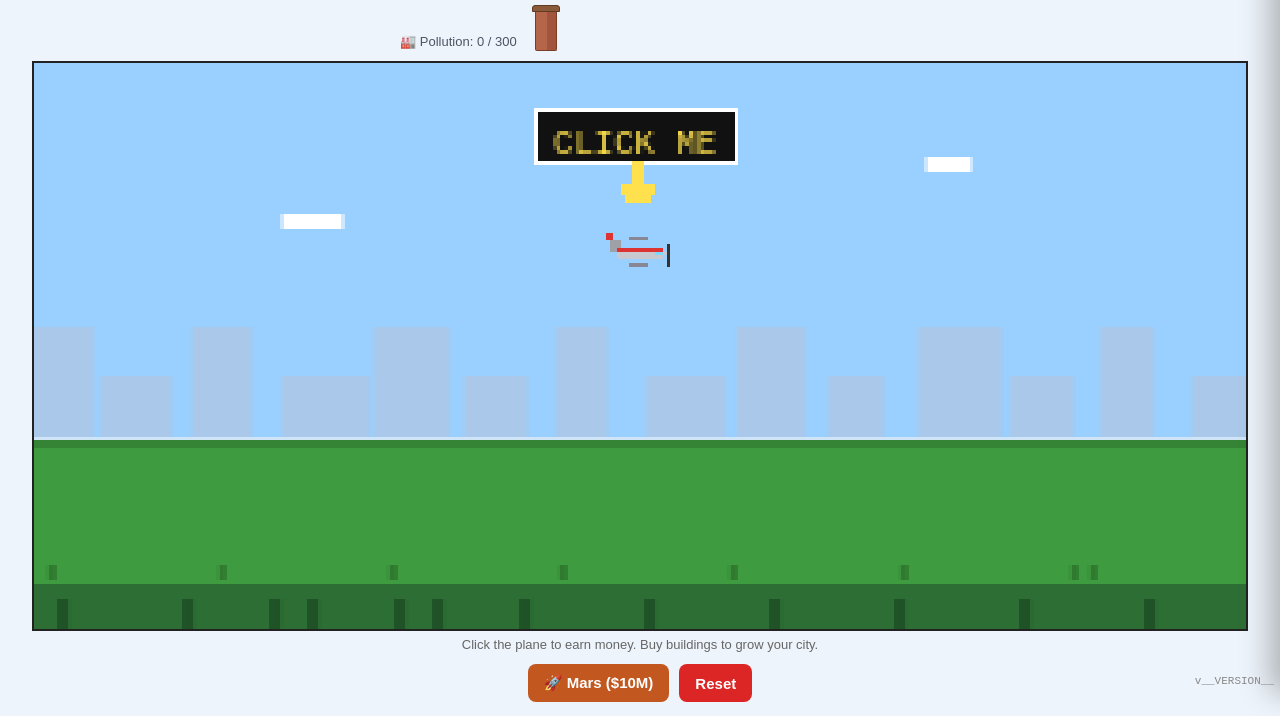
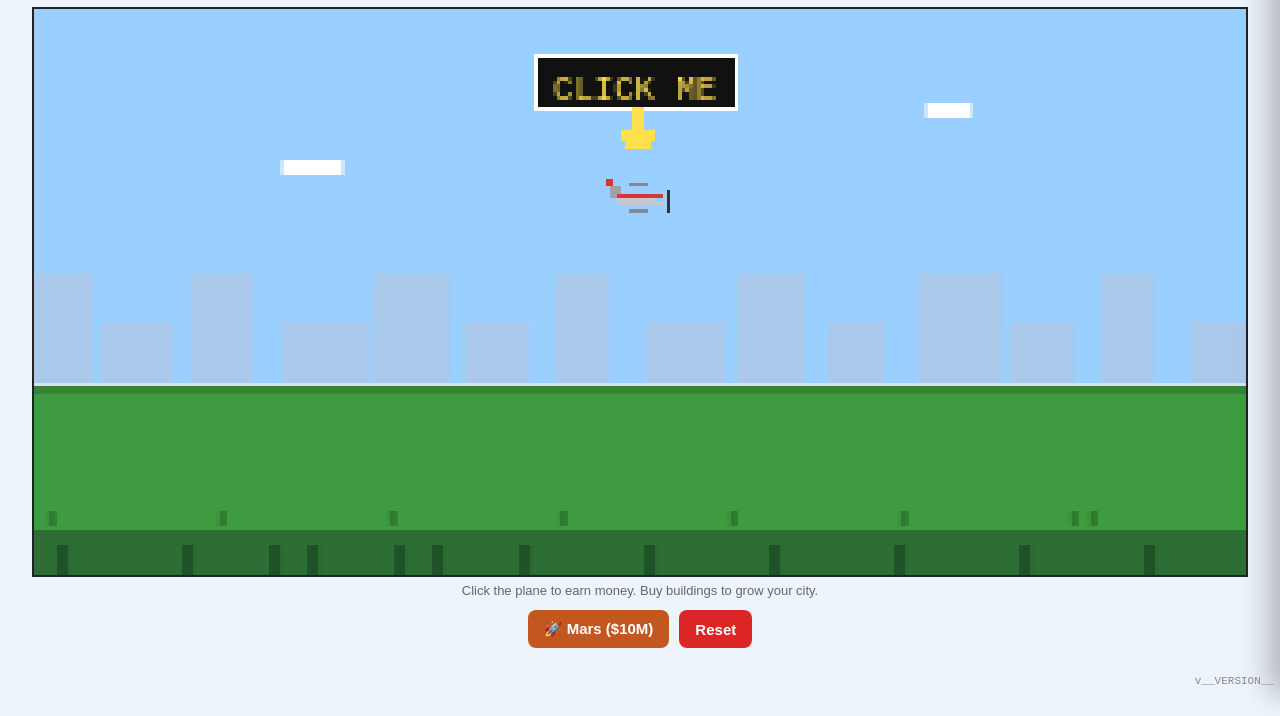
Before and after one commit to callenflynn/clicker, a plain HTML site: page index.html in a window 1280 px wide. Shown: the part 107-823 px from the top of the page. After the commit the page ends 800 px from the top, so only its background shows below. Drawn offline with Linux system fonts and the light colour scheme.

Commit message:
Remove pollution meter, make rebirth money-based with scaling cost
Remove the smokestack pollution meter entirely (pollution mechanics
still affect income). Rebirth now costs money instead of pollution,
starting at $10M and scaling 10x per rebirth.

🤖 Generated with Codebuff
Co-Authored-By: Codebuff <noreply@codebuff.com>

```diff
--- a/index.html
+++ b/index.html
@@ -10,14 +10,6 @@
     <h1>clih</h1>
     <div id="money">$0</div>
     <div id="income">$0 / sec</div>
-    <div id="pollutionMeter">
-        <div class="pm-head">🏭 Pollution: <span id="pmValue">0</span></div>
-        <div class="stack">
-            <div class="puffs" id="pmPuffs"><span class="puff p1"></span><span class="puff p2"></span><span class="puff p3"></span></div>
-            <div class="stack-cap"></div>
-            <div class="stack-body"><div id="pmFill"></div></div>
-        </div>
-    </div>
     <canvas id="scene" width="320" height="150"></canvas>
     <div class="hint">Click the plane to earn money. Buy buildings to grow your city.</div>
 
--- a/script.js
+++ b/script.js
@@ -78,9 +78,8 @@ let state = {
 
 // Building milestones: doubling that building type's income at these ownership counts
 const MILESTONES = [25, 50, 100, 200];
-// Rebirth: clean the planet for a permanent +25% income each time, but the
-// Earth pollution required for the next rebirth keeps growing.
-const REBIRTH_BASE = 300;
+// Rebirth: reset for a permanent +25% income bonus. Cost scales up each time.
+const REBIRTH_BASE = 1e7;
 // Click combo: clicking within the window builds a temporary click multiplier
 const COMBO_WINDOW = 2500;
 const COMBO_CAP = 30;
@@ -128,9 +127,7 @@ const ACHIEVEMENTS = [
 
 const moneyEl = document.getElementById('money');
 const incomeEl = document.getElementById('income');
-const pollutionMeterEl = document.getElementById('pollutionMeter');
-const pmValueEl = document.getElementById('pmValue');
-const pmFillEl = document.getElementById('pmFill');
+
 const shopItemsEl = document.getElementById('shopItems');
 const buyModesEl = document.getElementById('buyModes');
 const statsEl = document.getElementById('stats');
@@ -142,7 +139,6 @@ const shopToggle = document.getElementById('shopToggle');
 const shopClose = document.getElementById('shopClose');
 const rebirthInfoEl = document.getElementById('rebirthInfo');
 const rebirthBtn = document.getElementById('rebirthBtn');
-const pmPuffsEl = document.getElementById('pmPuffs');
 const canvas = document.getElementById('scene');
 const ctx = canvas.getContext('2d');
 const clickSoundEl = document.getElementById('clickSound');
@@ -312,10 +308,10 @@ function earthPollutionLevel() {
 }
 function rebirthRequirement(n) {
     const r = n === undefined ? state.rebirths : n;
-    return REBIRTH_BASE * Math.pow(2, r);
+    return REBIRTH_BASE * Math.pow(10, r);
 }
 function rebirthProgress() {
-    return Math.min(earthPollution() / rebirthRequirement(), 1);
+    return Math.min(state.money / rebirthRequirement(), 1);
 }
 function smoothPollutionLevel() {
     return easedPollution;
@@ -540,8 +536,8 @@ document.addEventListener('keydown', (e) => {
 // ---- rebirth ----
 function doRebirth() {
     const need = rebirthRequirement();
-    if (earthPollution() < need) return;
-    if (!confirm('Rebirth for +25% permanent income?\n\nThis cleans Earth\'s smog but resets money, buildings, and click power. Your next rebirth needs ' + rebirthRequirement(state.rebirths + 1) + ' Earth pollution.')) return;
+    if (state.money < need) return;
+    if (!confirm('Rebirth for +25% permanent income?\n\nThis resets money, buildings, and click power. Your next rebirth costs $' + fmt(rebirthRequirement(state.rebirths + 1)) + '.')) return;
     state.rebirths++;
     state.money = 0;
     state.clickPower = 1;
@@ -756,7 +752,7 @@ function update() {
 
     const rNeed = rebirthRequirement();
     const rp = rebirthProgress();
-    rebirthInfoEl.textContent = state.rebirths + ' rebirth' + (state.rebirths === 1 ? '' : 's') + ' · +' + (state.rebirths * 25) + '% income' + (rp >= 1 ? ' — ready to rebirth!' : ' — needs ' + rNeed + ' Earth pollution');
+    rebirthInfoEl.textContent = state.rebirths + ' rebirth' + (state.rebirths === 1 ? '' : 's') + ' · +' + (state.rebirths * 25) + '% income' + (rp >= 1 ? ' — ready!' : ' — $' + fmt(rNeed) + ' needed');
     rebirthBtn.disabled = rp < 1;
 
     updateMeta();
@@ -782,13 +778,6 @@ function updateMeta() {
         '<div><span class="stat-label">Income bonus:</span> +' + Math.round((incomeMult() - 1) * 100) + '%</div>' +
         '<div><span class="stat-label">Pollution:</span> ' + pollution() + (pollution() > 0 ? ' (-' + Math.round(pollutionPenalty() * 100) + '% income)' : '') + '</div>';
 
-    // Earth pollution meter (visible only on Earth) — a smokestack that fills
-    // toward the current rebirth requirement.
-    const ep = earthPollution();
-    pollutionMeterEl.classList.toggle('visible', currentMap === 'earth');
-    pmValueEl.textContent = ep + ' / ' + rebirthRequirement();
-    pmFillEl.style.height = Math.round(Math.min(earthPollution() / 300, 1) * 100) + '%';
-    pmPuffsEl.style.opacity = Math.min(ep / 60, 1).toFixed(2);
 
     achievementsEl.innerHTML =
         '<h3>Achievements (' + state.achievements.length + '/' + ACHIEVEMENTS.length + ')</h3>' +
--- a/style.css
+++ b/style.css
@@ -4,87 +4,6 @@ button { padding: 10px 16px; font-size: 15px; cursor: pointer; }
 button:disabled { opacity: 0.5; cursor: not-allowed; }
 #money { font-size: 26px; margin: 4px; }
 #income { color: #555; margin-bottom: 8px; }
-#pollutionMeter {
-    display: none;
-    margin: 6px auto 0;
-    width: min(100%, calc((100vh - 230px) * 320 / 150));
-    max-width: 480px;
-    font-size: 13px;
-    color: #4b5563;
-    text-align: left;
-}
-#pollutionMeter.visible {
-    display: flex;
-    align-items: flex-end;
-    gap: 12px;
-}
-.pm-head { line-height: 1.3; }
-.stack {
-    position: relative;
-    width: 34px;
-    height: 46px;
-}
-.stack-cap {
-    position: absolute;
-    top: 0;
-    left: 3px;
-    width: 28px;
-    height: 7px;
-    box-sizing: border-box;
-    background: #8a5a3b;
-    border: 1px solid #5e3a23;
-    border-radius: 3px 3px 0 0;
-    z-index: 2;
-}
-.stack-body {
-    position: absolute;
-    top: 6px;
-    bottom: 0;
-    left: 6px;
-    width: 22px;
-    box-sizing: border-box;
-    background: repeating-linear-gradient(90deg, #b5654a 0 11px, #a3543d 11px 22px);
-    border: 1px solid #7a3d28;
-    border-top: none;
-    border-radius: 0 0 2px 2px;
-    overflow: hidden;
-}
-#pmFill {
-    position: absolute;
-    bottom: 0;
-    left: 0;
-    right: 0;
-    height: 0%;
-    background: #45505a;
-    transition: height 0.4s ease;
-}
-.puffs {
-    position: absolute;
-    top: -9px;
-    left: 9px;
-    width: 16px;
-    height: 10px;
-    opacity: 0;
-    transition: opacity 0.3s ease;
-    pointer-events: none;
-}
-.puff {
-    position: absolute;
-    bottom: 0;
-    width: 9px;
-    height: 9px;
-    border-radius: 50%;
-    background: #7b878f;
-    animation: puff-rise 2.6s ease-out infinite;
-}
-.puff.p1 { left: 0; }
-.puff.p2 { left: 4px; animation-delay: 0.9s; }
-.puff.p3 { left: 8px; animation-delay: 1.8s; }
-@keyframes puff-rise {
-    0%   { transform: translateY(0); opacity: 0.9; }
-    70%  { opacity: 0.5; }
-    100% { transform: translateY(-16px); opacity: 0; }
-}
 canvas {
     display: block;
     box-sizing: border-box;
```
